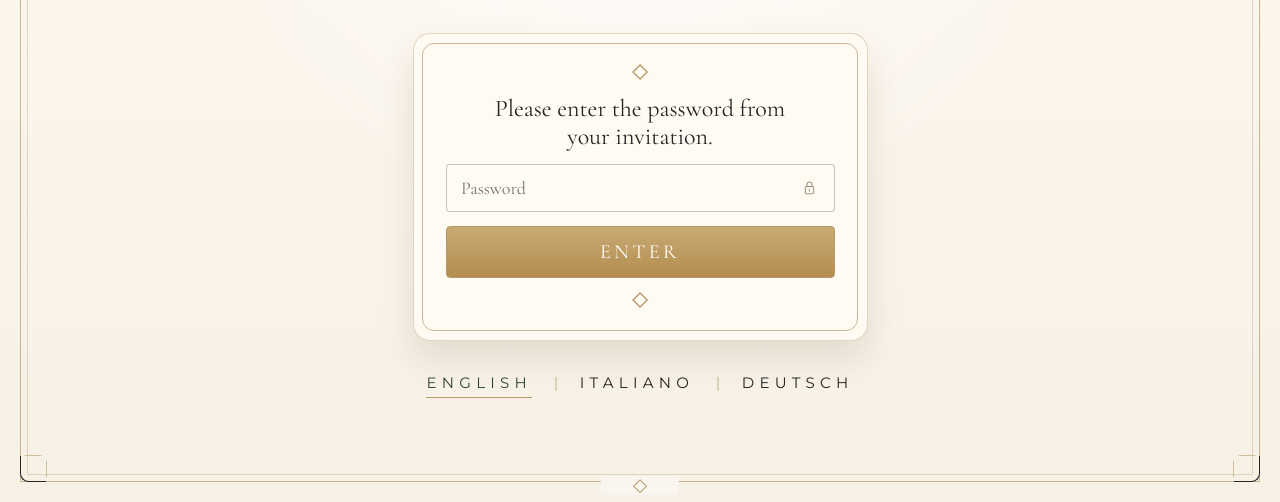
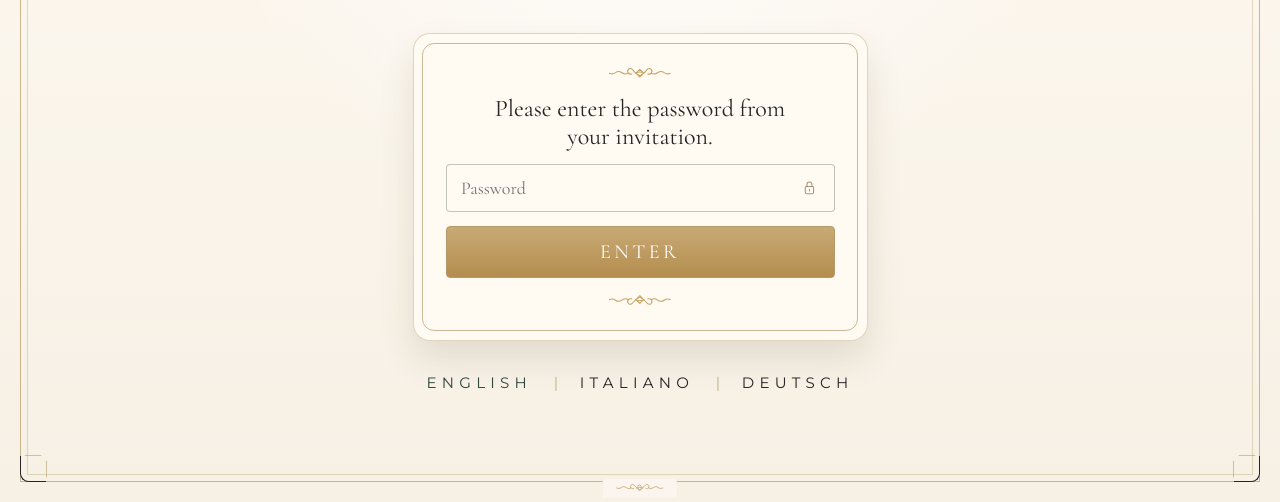
Before and after one commit to ManfrediC/wedding-website, an Astro site: page / in a window 1280 px wide. Shown: the part 298-800 px from the top of the page. Built offline with nearby package versions, Linux system fonts and the light colour scheme; Astro itself is replaced by a stand-in of ours.

Commit message:
Use landing page ornament asset

```diff
--- a/src/components/WelcomeGate.astro
+++ b/src/components/WelcomeGate.astro
@@ -5,6 +5,8 @@ import '@fontsource/cormorant-garamond/latin-400.css';
 import '@fontsource/montserrat/latin-400.css';
 import '@fontsource/montserrat/latin-500.css';
 import '@fontsource/montserrat/latin-700.css';
+
+import ornament from '../../doc/plans/ornament.svg?raw';
 ---
 
 <section class="welcome-page" aria-labelledby="welcome-title">
@@ -13,6 +15,7 @@ import '@fontsource/montserrat/latin-700.css';
     <span class="welcome-corner welcome-corner-top-right"></span>
     <span class="welcome-corner welcome-corner-bottom-left"></span>
     <span class="welcome-corner welcome-corner-bottom-right"></span>
+    <span class="welcome-frame-ornament" set:html={ornament}></span>
   </div>
   <div class="welcome-shell">
     <h1 id="welcome-title">
@@ -25,7 +28,7 @@ import '@fontsource/montserrat/latin-700.css';
 
     <form class="welcome-panel" method="post" action="/welcome/" data-welcome-form>
       <input type="hidden" name="next" value="/en/" data-next-input />
-      <div class="panel-ornament" aria-hidden="true">&#9671;</div>
+      <div class="panel-ornament panel-ornament-top" aria-hidden="true" set:html={ornament}></div>
       <p data-welcome-text="prompt">Please enter the password from your invitation.</p>
       <label class="sr-only" for="password" data-welcome-text="label">Wedding password</label>
       <div class="password-field">
@@ -50,7 +53,7 @@ import '@fontsource/montserrat/latin-700.css';
         The password was not recognised. Please check the invitation and try again.
       </p>
       <button type="submit" data-welcome-text="button">Enter</button>
-      <div class="panel-ornament" aria-hidden="true">&#9671;</div>
+      <div class="panel-ornament panel-ornament-bottom" aria-hidden="true" set:html={ornament}></div>
     </form>
 
     <nav class="welcome-language-links" aria-label="Choose destination language after entering the password">
--- a/src/styles/global.css
+++ b/src/styles/global.css
@@ -638,18 +638,24 @@ button {
   border: 1px solid rgba(180, 154, 106, 0.34);
 }
 
-.welcome-border::after {
-  content: '◇';
+.welcome-frame-ornament {
   position: absolute;
   left: 50%;
-  bottom: -0.85rem;
-  width: 4.9rem;
+  bottom: -1.05rem;
+  width: 4.65rem;
+  height: 1.2rem;
   transform: translateX(-50%);
   background: var(--colour-ivory);
   color: var(--colour-gold);
-  font-family: var(--welcome-serif-display);
-  font-size: 1.15rem;
-  line-height: 1;
+  display: grid;
+  place-items: center;
+  padding: 0 0.58rem;
+}
+
+.welcome-frame-ornament svg {
+  display: block;
+  width: 100%;
+  height: auto;
 }
 
 .welcome-shell {
@@ -830,9 +836,22 @@ button {
 }
 
 .panel-ornament {
+  position: relative;
+  z-index: 1;
+  width: 4.6rem;
+  height: 1.05rem;
+  margin: 0 auto;
   color: var(--colour-gold);
-  font-size: 1.05rem;
-  line-height: 1;
+}
+
+.panel-ornament svg {
+  display: block;
+  width: 100%;
+  height: auto;
+}
+
+.panel-ornament-bottom {
+  transform: scaleY(-1);
 }
 
 .login-panel label,
@@ -964,9 +983,12 @@ button {
   letter-spacing: 0;
 }
 
-.welcome-language-links a[aria-current='page'],
 .welcome-language-links a:hover {
   border-color: var(--colour-gold);
+  color: var(--colour-green);
+}
+
+.welcome-language-links a[aria-current='page'] {
   color: var(--colour-green);
 }
 
```
Also changed, not shown: doc/plans/ornament.svg (added).
